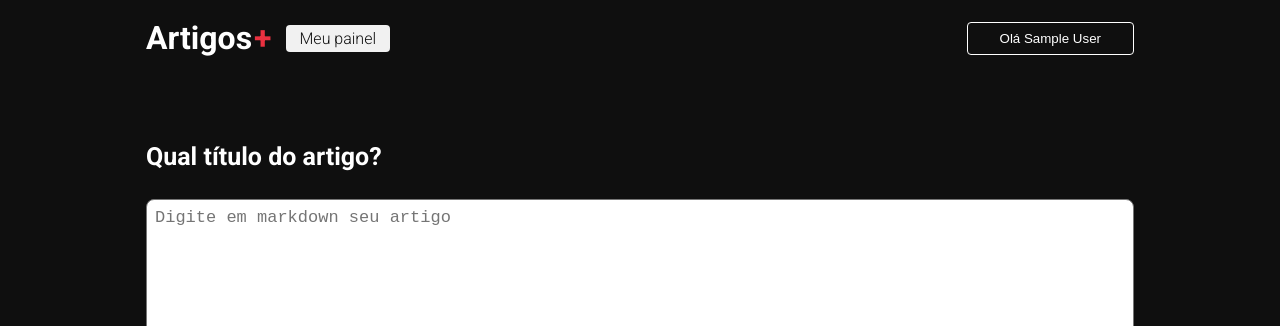
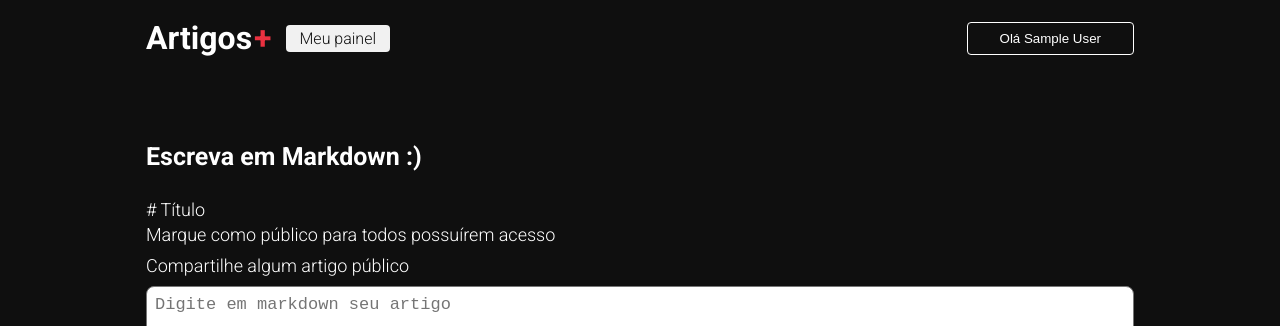
Before and after one commit to freaklucas/article-dev, a Next.js app: page /dashboard in a window 1280 px wide. Shown: the top 326 px of the page. Built offline with nearby package versions, Linux system fonts and the light colour scheme; no server answers; the database is empty; sample sign-in values are in the browser's storage.

Commit message:
refactor:add desc

```diff
--- /dev/null
+++ b/src/components/instruction/index.tsx
@@ -0,0 +1,25 @@
+import styles from "./styles.module.css";
+
+type Instruct = {
+  example: string;
+  desc: string;
+  share: string;
+};
+
+const Introduction = ({ desc, example, share }: Instruct) => {
+  return (
+    <>
+      <p className={styles.desc}>
+        {desc}
+      </p>
+      <p className={styles.example}>
+        {example}
+      </p>
+      <p className={styles.share}>{
+        share}
+      </p>
+    </>
+  );
+};
+
+export default Introduction;
--- /dev/null
+++ b/src/components/instruction/styles.module.css
@@ -0,0 +1,20 @@
+.desc {
+  font-family: Roboto;
+  font-size: 18px;
+  color: #fff;
+  margin-bottom: 4px;
+}
+
+.example {
+  font-family: Roboto;
+  font-size: 18px;
+  color: #fff;
+  margin-bottom: 10px;
+}
+
+.share {
+  font-family: Roboto;
+  font-size: 18px;
+  color: #fff;
+  margin-bottom: 10px;
+}
--- a/src/components/textarea/index.tsx
+++ b/src/components/textarea/index.tsx
@@ -3,5 +3,4 @@ import styles from "./styles.module.css";
 
 export function TextArea({ ...rest }: HTMLProps<HTMLTextAreaElement>) {
   return <textarea className={styles.textArea} {...rest}></textarea>;
-
 }
--- a/src/pages/dashboard/index.tsx
+++ b/src/pages/dashboard/index.tsx
@@ -23,6 +23,7 @@ import {
 } from "firebase/firestore";
 
 import Link from "next/link";
+import Instruction from "@/components/instruction";
 
 interface DashboardProps {
   user: {
@@ -119,8 +120,13 @@ export default function Dashboard({ user }: DashboardProps) {
         <section className={styles.content}>
           <div className={styles.contentForm}>
             <h1 className={styles.title}>
-              Qual título do artigo?
+              Escreva em Markdown :)
             </h1>
+            <Instruction
+              desc="# Título"
+              example="Marque como público para todos possuírem acesso"
+              share="Compartilhe algum artigo público"
+            />
             <form onSubmit={handleRegisterArticle}>
               <TextArea
                 value={input}
@@ -219,19 +225,3 @@ export const getServerSideProps: GetServerSideProps = async ({ req }) => {
     },
   };
 };
-
-
-export const getStaticProps: GetStaticProps = async () => {
-  const commentRef = collection(db, "comments");
-  const commentSnapshot = await getDocs(commentRef);
-
-  const postRef = collection(db, "articles");
-  const postSnapshot = await getDocs(postRef);
-
-  return {
-    props: {
-      posts: postSnapshot.size || 0,
-      comments: commentSnapshot.size || 0,
-    }
-  }
-}
--- a/src/pages/dashboard/styles.module.css
+++ b/src/pages/dashboard/styles.module.css
@@ -136,3 +136,8 @@
     margin: 0 8px;
     cursor: pointer;
   }
+
+  .description {
+    color: white;
+    margin: 12px 0 12px 0;
+  }
```
